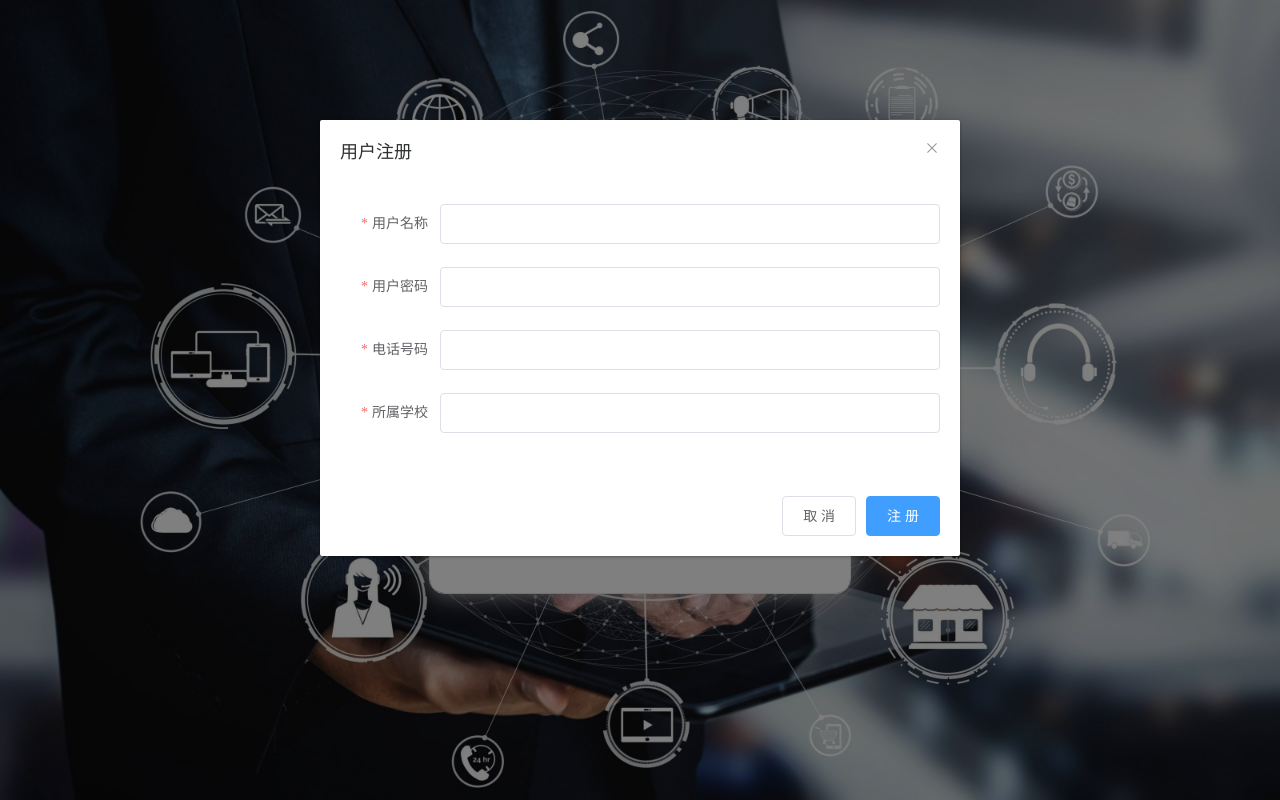
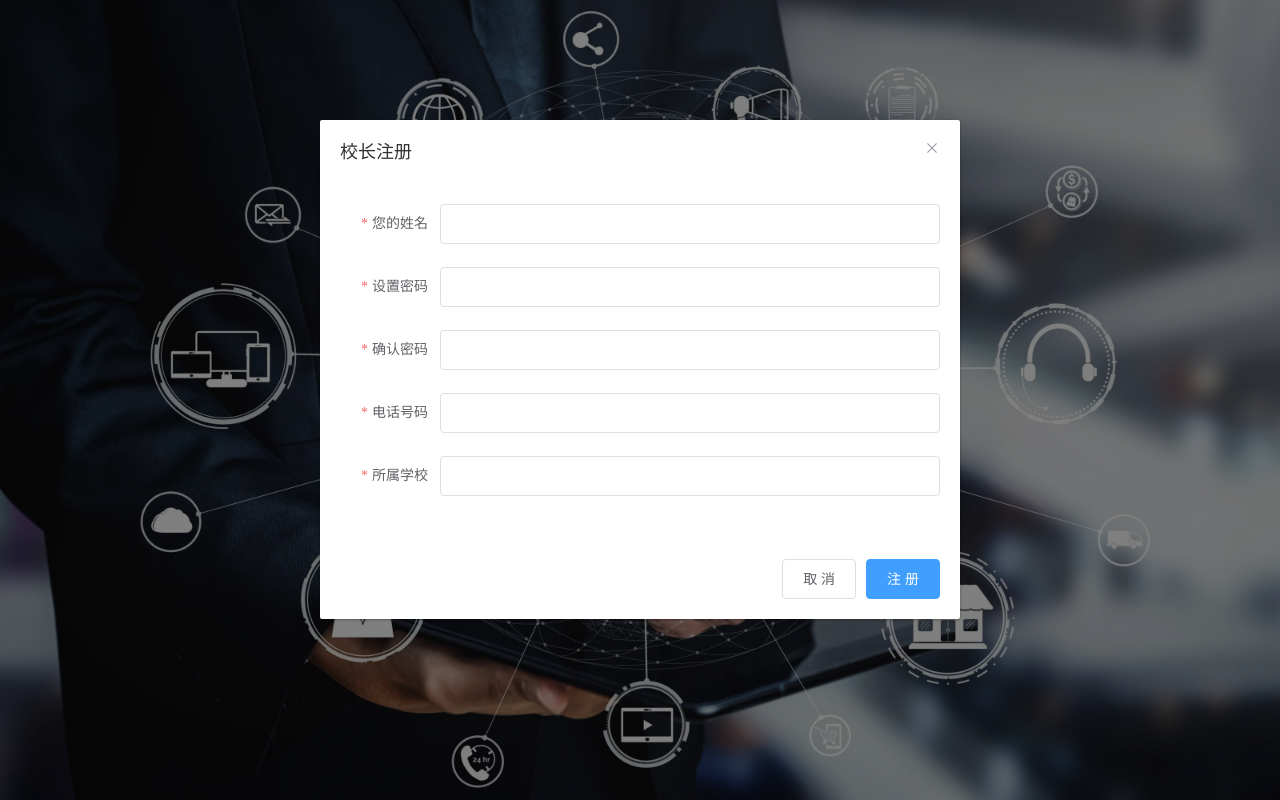
Before and after one commit to EchoHeart/sc_front, a Vue app: page /#/ in a window 1280 px wide. Both pictures are taken after a click on the link "校长注册". Built offline with nearby package versions, Linux system fonts and the light colour scheme.

Commit message:
update registerForm of headmaster

```diff
--- a/src/views/Login.vue
+++ b/src/views/Login.vue
@@ -24,35 +24,40 @@
       <!--注册-->
       <el-form-item align="center">
         <el-link :underline="false" icon="iconfont icon-jiaolian1" type="primary"
-                 style="margin-right: 30px" @click="Visible=true">老师注册</el-link>
+                 style="margin-right: 30px" @click="">老师注册</el-link>
         <el-link :underline="false" icon="iconfont icon-Boss-laoban-1" type="primary"
-                 @click="Visible=true">校长注册</el-link>
+                 @click="visible_headmaster=true">校长注册</el-link>
       </el-form-item>
       <!--密码找回-->
       <el-link :underline="false" href="" icon="iconfont icon-wangjimima" type="warning"
                style="margin-left: 50%; transform: translate(-50%)">忘记密码</el-link>
     </el-form>
-    <!--注册表单-->
-    <el-dialog title="用户注册" :visible.sync="Visible" :append-to-body="true">
-      <el-form :model="registerForm" ref="registerForm" :rules="rules_register">
-        <el-form-item label="用户名称" :label-width="formLabelWidth" prop="register_username">
-          <el-input v-model="registerForm.register_username" autocomplete="off"></el-input>
+    <!--校长注册表单-->
+    <el-dialog title="校长注册" :visible.sync="visible_headmaster" :append-to-body="true">
+      <el-form :model="registerForm_headmaster" ref="registerForm_headmaster" :rules="rules_register_headmaster">
+        <el-form-item label="您的姓名" :label-width="formLabelWidth" prop="headmaster_name">
+          <el-input v-model="registerForm_headmaster.headmaster_name" autocomplete="off"></el-input>
         </el-form-item>
-        <el-form-item label="用户密码" :label-width="formLabelWidth" prop="register_password">
-          <el-input type="password" v-model="registerForm.register_password" autocomplete="off"></el-input>
+        <el-form-item label="设置密码" :label-width="formLabelWidth" prop="headmaster_password">
+          <el-input type="password" v-model="registerForm_headmaster.headmaster_password" autocomplete="off"></el-input>
         </el-form-item>
-        <el-form-item label="电话号码" :label-width="formLabelWidth" prop="register_telephone">
-          <el-input v-model="registerForm.register_telephone" autocomplete="off"></el-input>
+        <el-form-item label="确认密码" :label-width="formLabelWidth" prop="headmaster_password_certain">
+          <el-input type="password" v-model="registerForm_headmaster.headmaster_password_certain" autocomplete="off"></el-input>
         </el-form-item>
-        <el-form-item label="所属学校" :label-width="formLabelWidth" prop="register_school">
-          <el-input v-model="registerForm.register_school" autocomplete="off"></el-input>
+        <el-form-item label="电话号码" :label-width="formLabelWidth" prop="headmaster_telephone">
+          <el-input v-model="registerForm_headmaster.headmaster_telephone" autocomplete="off"></el-input>
+        </el-form-item>
+        <el-form-item label="所属学校" :label-width="formLabelWidth" prop="headmaster_school">
+          <el-input v-model="registerForm_headmaster.headmaster_school" autocomplete="off"></el-input>
         </el-form-item>
       </el-form>
       <div slot="footer" class="dialog-footer">
-        <el-button @click="cancel">取 消</el-button>
-        <el-button type="primary" @click="register">注 册</el-button>
+        <el-button @click="cancel_headmaster">取 消</el-button>
+        <el-button type="primary" @click="register_headmaster">注 册</el-button>
       </div>
     </el-dialog>
+    <!--老师注册表单-->
+
   </div>
   </body>
 </template>
@@ -61,21 +66,32 @@
 export default {
   name: "Login",
   data(){
+    //校长注册检验密码一致
+    let check_headmaster = (rule,value,callback) =>{
+      if(value != this.registerForm_headmaster.headmaster_password)
+        callback(new Error("两次输入密码不一致"));
+      else
+        callback();
+    }
     return{
-      Visible: false,
+      //校长注册表单是否可见
+      visible_headmaster: false,
       formLabelWidth: '100px',
+      //登录表单
       loginForm:{
         username:'',
         password:''
       },
-      registerForm: {
-        register_username: '',
-        register_password: '',
-        register_telephone: '',
-        register_school: ''
+      //校长注册表单
+      registerForm_headmaster: {
+        headmaster_name: '',
+        headmaster_password: '',
+        headmaster_password_certain: '',
+        headmaster_telephone: '',
+        headmaster_school: ''
       },
       /**
-       * 表单验证
+       * 登录表单验证规则
        * required: 是否为必填项
        * message: 提示信息
        * trigger: 触发器
@@ -86,15 +102,23 @@ export default {
         //密码不能为空
         password: [{required:true, message:'请输入密码', trigger:'blur'}]
       },
-      rules_register:{
+      /**
+       * 校长注册表单验证规则
+       */
+      rules_register_headmaster:{
         //用户名称不能为空
-        register_username: [{required:true, message:'请输入用户名', trigger:'blur'}],
+        headmaster_name: [{required:true, message:'姓名不能为空', trigger:'blur'}],
         //用户密码不能为空
-        register_password: [{required:true, message:'请输入密码', trigger:'blur'}],
+        headmaster_password: [{required:true, message:'密码不能为空', trigger:'blur'}],
+        //确认密码必须相一致
+        headmaster_password_certain: [
+            {required:true, message:'确认密码不能为空', trigger:'blur'},
+            {validator:check_headmaster, trigger:'blur'}
+        ],
         //电话号码不能为空
-        register_telephone: [{required:true, message:'请输入密码', trigger:'blur'}],
+        headmaster_telephone: [{required:true, message:'电话号码不能为空', trigger:'blur'}],
         //所属学校不能为空
-        register_school: [{required:true, message:'请输入密码', trigger:'blur'}],
+        headmaster_school: [{required:true, message:'学校不能为空', trigger:'blur'}],
       }
     }
   },
@@ -171,22 +195,21 @@ export default {
         }
       });
     },
-    cancel(){
-      this.Visible = false;
-      this.$refs.registerForm.resetFields();
+    cancel_headmaster(){
+      this.visible_headmaster = false;
+      this.$refs.registerForm_headmaster.resetFields();
     },
-    register(){
-      this.$refs.registerForm.validate(async (valid) =>{
+    register_headmaster(){
+      this.$refs.registerForm_headmaster.validate(async (valid) =>{
         if(valid){
           //注册
 
-          this.Visible = false;
-          this.$refs.registerForm.resetFields();
+          this.cancel_headmaster();
         }else{
           this.$message.error('个人信息需填写完整！');
         }
       })
-    }
+    },
   }
 }
 </script>
```
